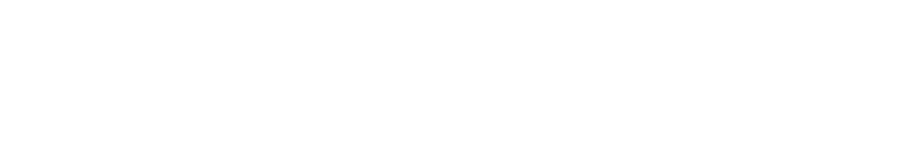
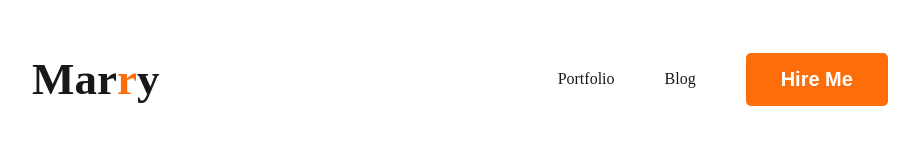
Before and after one commit to arafatshuvo45/portfolio-site, a plain HTML site: page index.html in a window 1280 px wide. Shown: the whole page, without its empty margins (155-1074 px from the left). Drawn offline with Linux system fonts and the light colour scheme.

Commit message:
added a navber content

```diff
--- a/index.html
+++ b/index.html
@@ -5,10 +5,25 @@
     <meta charset="UTF-8">
     <meta name="viewport" content="width=device-width, initial-scale=1.0">
     <title>Document</title>
+    <link rel="preconnect" href="https://fonts.googleapis.com">
+    <link rel="preconnect" href="https://fonts.gstatic.com" crossorigin>
+    <link href="https://fonts.googleapis.com/css2?family=Open+Sans:wght@400;700;800&display=swap" rel="stylesheet">
     <link rel="stylesheet" href="style.css">
 </head>
 
 <body>
+    <header>
+        <nav>
+            <h3 class="nave-title">Mar<span class="r">r</span>y</h3>
+            <ul>
+                <li><a href="">Portfolio</a></li>
+                <li><a href="">Blog</a></li>
+                <li><button class="btn-primary">Hire Me</button></li>
+            </ul>
+        </nav>
+    </header>
+    <main></main>
+    <footer></footer>
 
 </body>
 
--- a/style.css
+++ b/style.css
@@ -0,0 +1,59 @@
+*body {
+    margin: 0;
+    padding: 0;
+    font-family: 'Open Sans', sans-serif;
+}
+
+.text-primary-color {
+    color: #FD6E0A;
+
+}
+
+nav {
+    display: flex;
+    justify-content: space-around;
+    align-items: center;
+}
+
+.nave-title {
+    color: var(--Dark-01, #181818);
+    font-size: 45px;
+    font-style: normal;
+    font-weight: 800;
+}
+
+.r {
+    color: #FD6E0A;
+    font-size: 45px;
+    font-style: normal;
+    font-weight: 800;
+}
+
+nav>ul {
+    display: flex;
+    align-items: center;
+}
+
+nav ul li {
+    list-style: none;
+    margin-right: 50px;
+}
+
+nav ul li a {
+    text-decoration: none;
+    color: #181818;
+}
+
+.btn-primary {
+
+    border-radius: 5px;
+    background: #FD6E0A;
+    border: 0;
+    color: var(--White-Color, #FFF);
+    font-size: 20px;
+    font-style: normal;
+    font-weight: 700;
+    padding: 15px 35px;
+
+
+}
```
